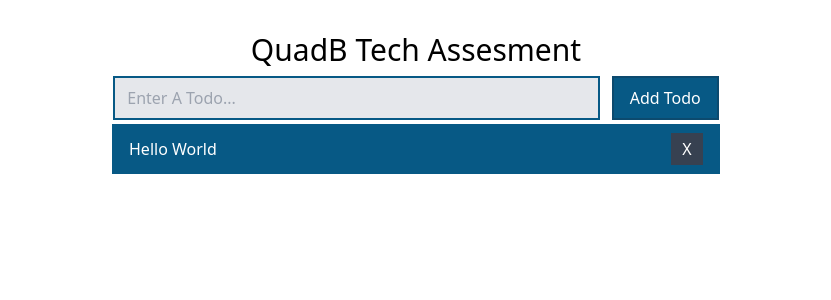
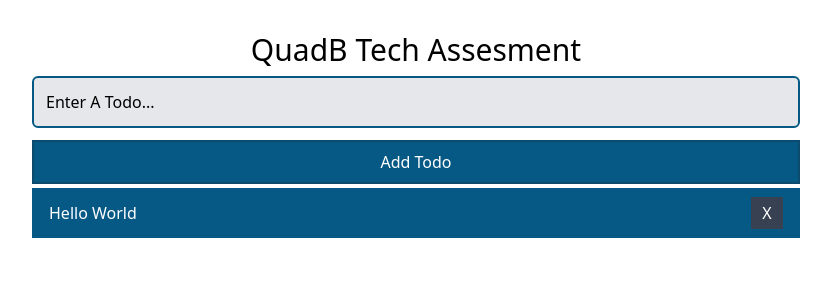
Before and after one commit to Npkrathour/todo, a React (Vite) app: page / in a window 1280 px wide. Shown: the top 300 px of the page, without its empty margins (224-1055 px from the left). Built offline with nearby package versions, Linux system fonts and the light colour scheme.

Commit message:
change input color

```diff
--- a/src/Components/AddTodo.jsx
+++ b/src/Components/AddTodo.jsx
@@ -13,21 +13,30 @@ function AddTodo() {
   };
   return (
     <>
-      <form onSubmit={addTodoHandler} className="space-x-3 mt-2">
+      <div className="max-w-3xl mx-auto">
+        <form
+          onSubmit={addTodoHandler}
+          className="flex flex-col md:flex-col gap-3 mt-2"
+        >
           <input
             type="text"
-          className="bg-gray-200 w-[40%]
-          border-2 border-sky-800
-        focus:border-sky-800
-          leading-8 duration-100 transition-colors outline-none text-black py-1 px-3 text-base rounded-none"
+            className="w-full bg-gray-200
+  border-2 border-sky-800 focus:border-sky-800
+  leading-8 duration-100 transition-colors outline-none
+  text-black placeholder-black py-2 px-3 text-base rounded-md"
             placeholder="Enter A Todo..."
             value={input}
             onChange={(e) => setInput(e.target.value)}
           />
-        <button type="submit" className="px-4 py-2 border-2 border-sky-900 bg-sky-800 text-white rounded-none">
+          <button
+            type="submit"
+            className="w-full md:w-auto px-4 py-2 border-2 border-sky-900
+    bg-sky-800 text-white hover:bg-sky-900 transition"
+          >
             Add Todo
           </button>
         </form>
+      </div>
     </>
   );
 }
--- a/src/Components/Todos.jsx
+++ b/src/Components/Todos.jsx
@@ -7,7 +7,7 @@ function Todos() {
 
   return (
     <>
-      <ul className="list-none lg:w-[50%] w-full mx-auto">
+      <ul className="list-none max-w-3xl mx-auto">
         {todos.map((todo) => (
           <li
             className="py-2 mt-1 px-4 border border-sky-800 flex items-center justify-between bg-sky-800 rounded-none text-white shadow-none w-full"
```
Lines whose indentation alone changed are shown as unchanged.
